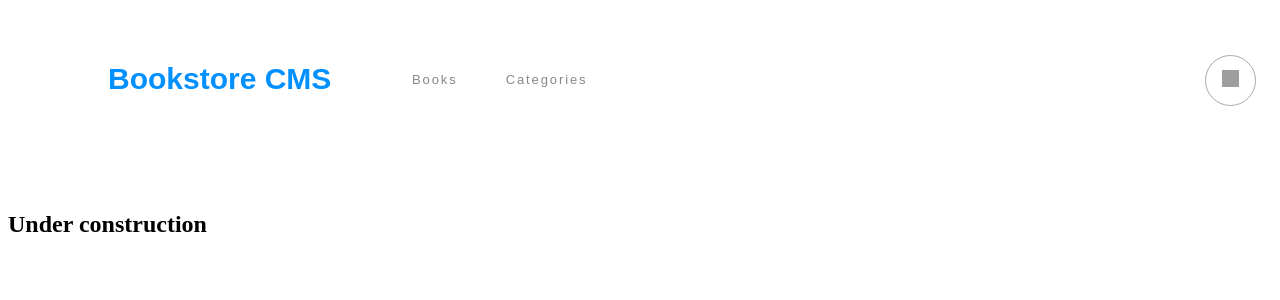
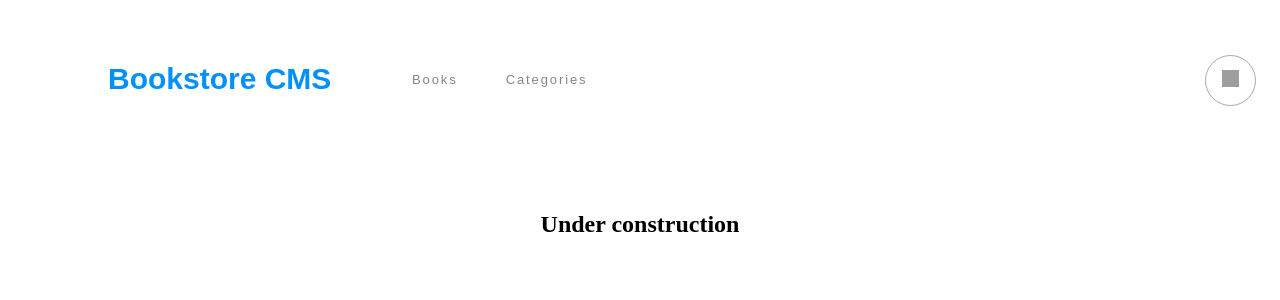
Before and after one commit to fortuneonyeka/bookstore, a React (Create React App) app: page /categories in a window 1280 px wide. Shown: the top 300 px of the page. Built offline with nearby package versions, Linux system fonts and the light colour scheme; grey boxes are pictures that could not be loaded.

Commit message:
add style to categories

```diff
--- a/src/pages/categories.js
+++ b/src/pages/categories.js
@@ -1,3 +1,7 @@
-const Categories = () => <h2>Under construction</h2>;
+const Categories = () => (
+  <h2 style={{ textAlign: 'center', fontFamily: 'RobotoSlab' }}>
+    Under construction
+  </h2>
+);
 
 export default Categories;
```
